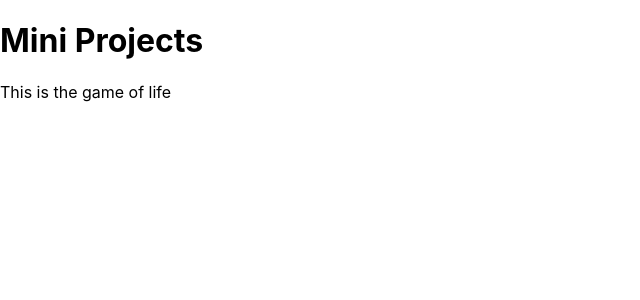
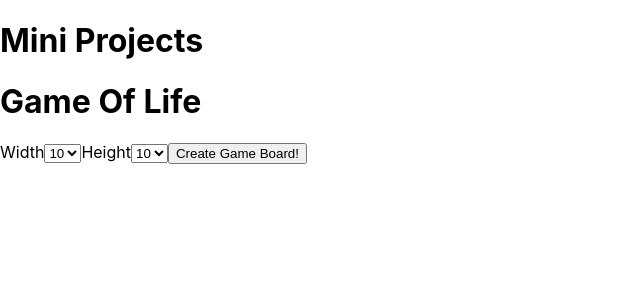
Before and after one commit to natey37/Mini_Projects, a React (Create React App) app: page /game_of_life in a window 1280 px wide. Shown: the top 300 px of the page, without its empty margins (0-640 px from the left). Built offline with nearby package versions, Linux system fonts and the light colour scheme.

Commit message:
create GameContainer

```diff
--- /dev/null
+++ b/src/components/GameOfLife/GameContainer.js
@@ -0,0 +1,46 @@
+import React, { useState } from 'react'
+import { css, jsx } from '@emotion/react'
+
+const selectOptionsArray = Array.from(new Array(50).fill().map((x, index) => index))
+
+export default function GameContainer() {
+
+    const [gridDimensions, setGridDimensions] = useState({
+        width: 10,
+        height: 10
+    });
+
+    const mapSelectOptions = () => {
+        return selectOptionsArray.map((option) =>
+            <option key={option} >{option + 1}</option>
+        )
+    }
+    return (
+        <div>
+            <h1>Game Of Life</h1>
+            <label>Width</label>
+            <select
+                name='width'
+                id='width'
+                value={gridDimensions.width}
+                onChange={(e) => setGridDimensions(prev => ({...prev, width: e.target.value }))}
+            >
+                {mapSelectOptions()}
+            </select>
+            <label>Height</label>
+            <select
+                name='height'
+                id='height'
+                value={gridDimensions.height}
+                onChange={(e) => setGridDimensions(prev => ({...prev, height: e.target.value }))}
+            >
+                {mapSelectOptions()}
+            </select>
+            <button
+                onClick={() => {}}
+            >
+                Create Game Board!
+            </button>
+        </div>
+    )
+}
--- a/src/pages/GameOfLife.js
+++ b/src/pages/GameOfLife.js
@@ -1,4 +1,10 @@
+import GameContainer from "../components/GameOfLife/GameContainer";
+
 export default function GameOfLife() {
 
-    return (<div>This is the game of life</div>)
+    return (
+        <div>
+            <GameContainer></GameContainer>
+        </div>
+    )
 }
```
